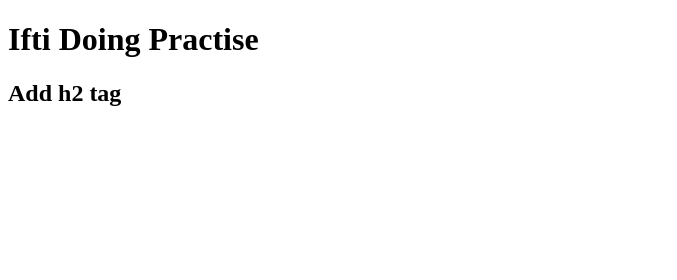
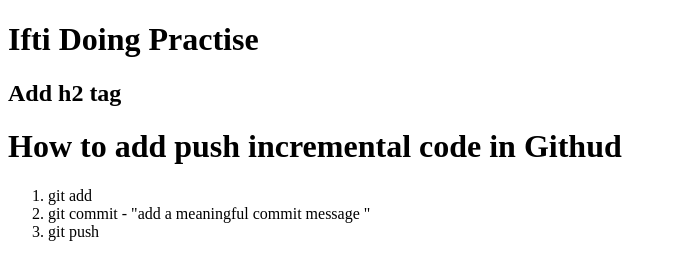
Before and after one commit to Amicableifti/git_-practise, a plain HTML site: page index.html in a window 1280 px wide. Shown: the whole page, without its empty margins (0-677 px from the left). Drawn offline with Linux system fonts and the light colour scheme.

```diff
--- a/index.html
+++ b/index.html
@@ -9,6 +9,13 @@
 
     <h1>Ifti Doing Practise</h1>
     <h2> Add h2 tag </h2>
+    <h1>How to add push incremental code in Githud</h1>
+    <ol>
+        <li>git add</li>
+        <li>git commit - "add a meaningful commit message "</li>
+        <li> git push</li>
+    </ol>
+    <P></P>
 
 </body>
 </html>
```
